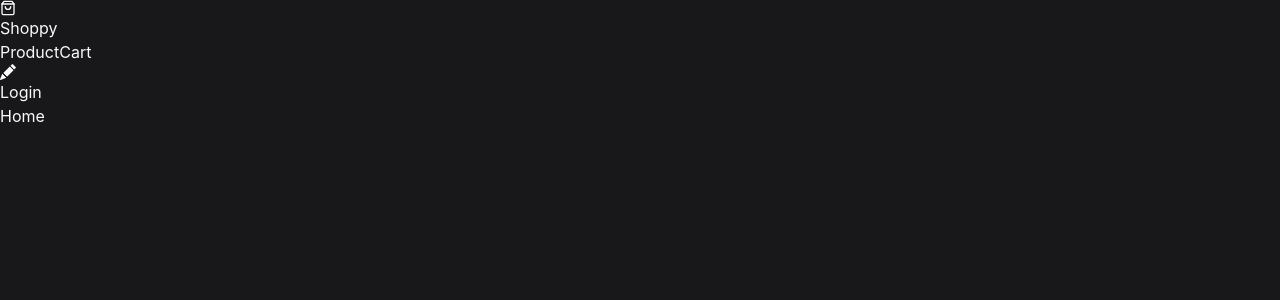
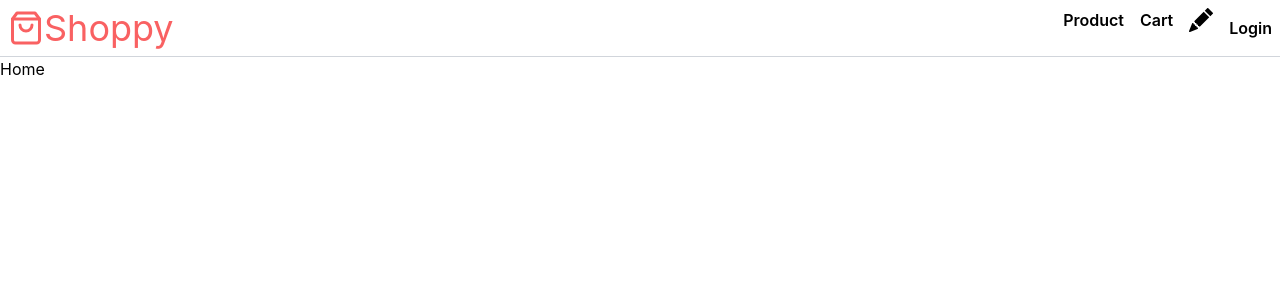
Before and after one commit to silqwer/react-typescript-shoppy, a React (Create React App) app: page / in a window 1280 px wide. Shown: the top 300 px of the page. Built offline with nearby package versions, Linux system fonts and the light colour scheme.

Commit message:
style: navbar compoenet

```diff
--- a/src/components/NavBar.tsx
+++ b/src/components/NavBar.tsx
@@ -4,15 +4,15 @@ import { Link } from 'react-router-dom';
 
 const NavBar = (): JSX.Element => {
   return (
-    <header>
-      <Link to='/'>
+    <header className='flex justify-between p-2 border-b border-gray-300'>
+      <Link to='/' className='flex items-center text-4xl text-brand'>
         <FiShoppingBag />
         <h1>Shoppy</h1>
       </Link>
-      <nav>
+      <nav className='flex gap-4 font-semibold item-center'>
         <Link to='/products'>Product</Link>
         <Link to='/cart'>Cart</Link>
-        <Link to='/products/new'>
+        <Link to='/products/new' className='text-2xl'>
           <BsFillPencilFill />
         </Link>
         <button>Login</button>
--- a/src/index.css
+++ b/src/index.css
@@ -11,7 +11,6 @@ body {
   width: 100vw;
   height: 100vh;
   @apply flex flex-col items-center;
-  @apply bg-zinc-900 text-gray-50;
 }
 
 #root {
--- a/tailwind.config.js
+++ b/tailwind.config.js
@@ -6,7 +6,7 @@ module.exports = {
   theme: {
     extend: {
       colors: {
-        brand: '#FF0000'
+        brand: '#F96162'
       }
     }
   },
```
